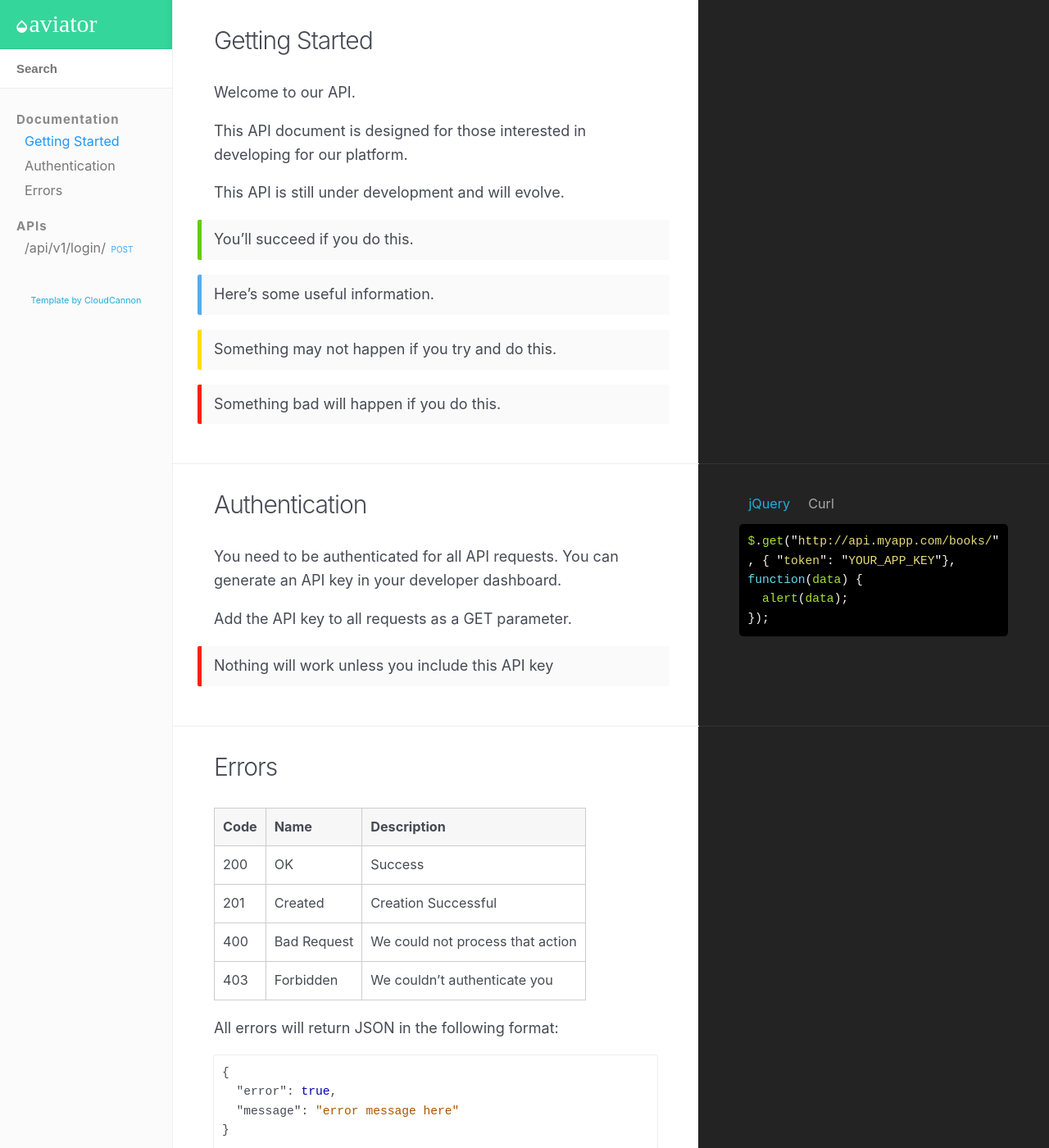
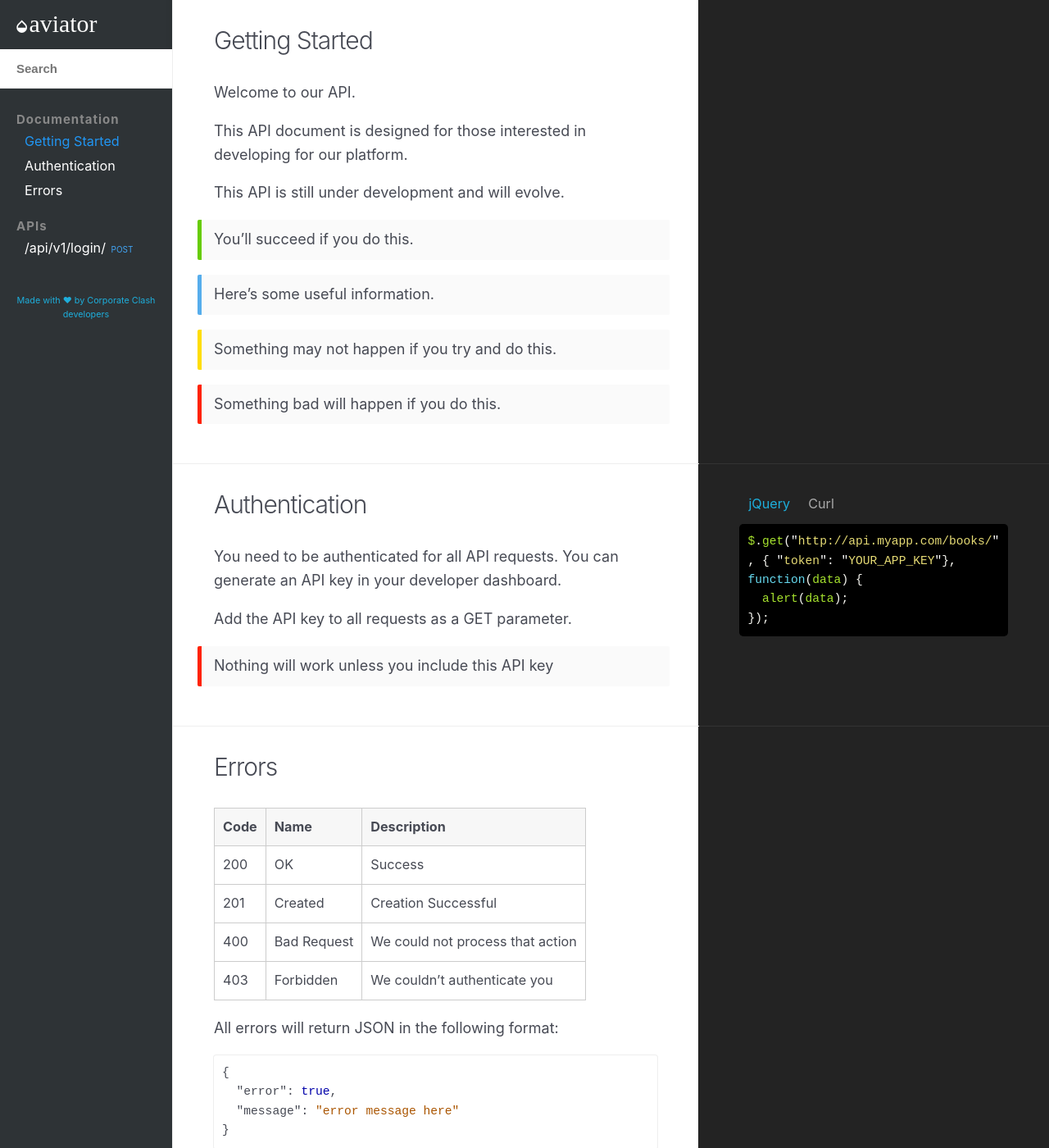
Before and after one commit to CorporateClash/API, a Jekyll site: the page built from index.html, in a window 1280 px wide and 1400 px high. Shown: the whole window at 82% size. Built offline with Jekyll 4.4.1, drawn with Linux system fonts in a browser that asks for light colours; nearby versions of some CDN libraries.

Commit message:
themeing update

```diff
--- a/_layouts/default.html
+++ b/_layouts/default.html
@@ -35,8 +35,8 @@
 			{% include sidebar.html %}
 
 			<p class="copyright">
-				<a href="https://cloudcannon.com/">
-					Template by CloudCannon
+				<a href="https://corporateclash.net/">
+					Made with ❤ by Corporate Clash developers
 				</a>
 			</p>
 		</header>
--- a/_sass/_main.scss
+++ b/_sass/_main.scss
@@ -38,7 +38,7 @@ body {
 	line-height: 1.6;
 	font-weight: 400;
 	font-family: system, -apple-system, BlinkMacSystemFont, "Helvetica Neue", "Lucida Grande", sans-serif;
-	background: #fbfbfb;
+	background: #2E3336;
 
 	&.nav-open {
 		overflow: hidden;
@@ -183,7 +183,7 @@ dl dd:after {
 	}
 
 	a {
-		color: #777;
+		color: white;
 		text-decoration: none;
 		font-size: .90em;
 		display: block;
--- a/css/style.scss
+++ b/css/style.scss
@@ -3,10 +3,10 @@ layout: null
 sitemap: false
 ---
 
-$brand-colour: #35d69b;
+$brand-colour: #2E3336;
 
 $nav-header-height: 60px;
-$nav-background-color: #f5f5f5;
+$nav-background-color: #2E3336;
 $nav-width: 210px;
 
 $space: 20px;
```
Also changed, not shown: 2 other files.
